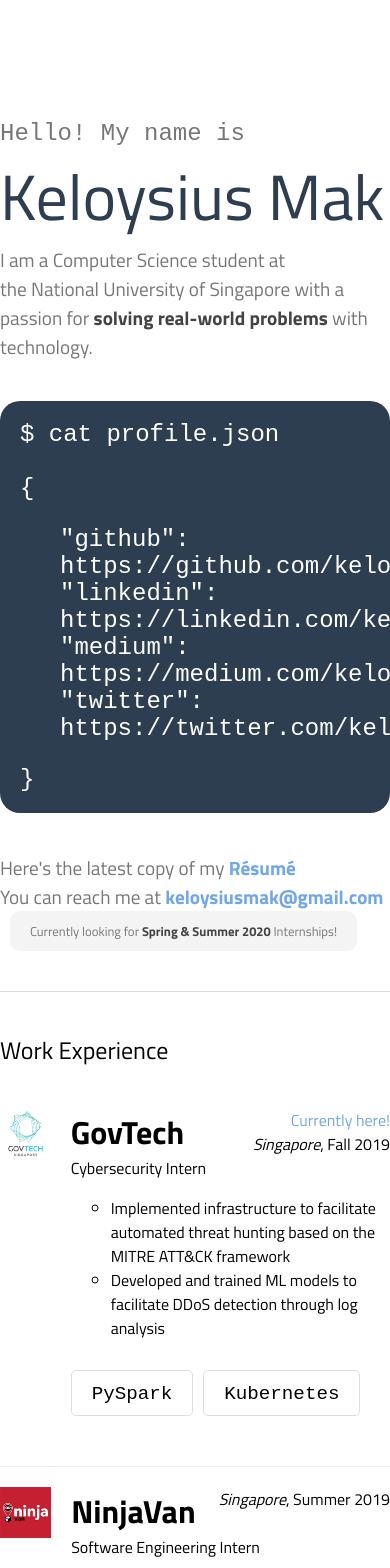
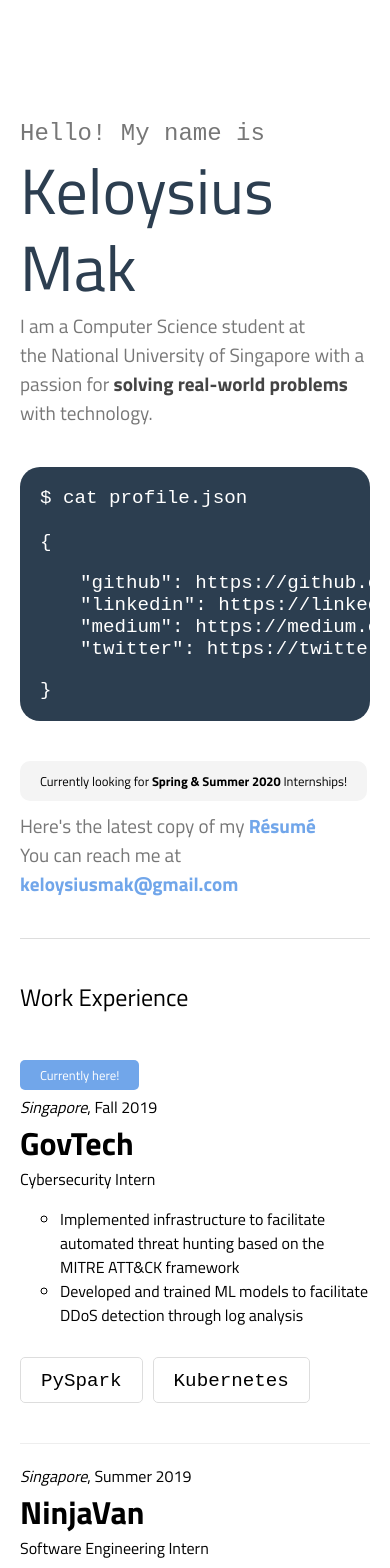
Before and after one commit to keloysiusmak/personal-website, a Vue app: page / in a window 390 px wide. Shown: the top 1568 px of the page. Built offline with nearby package versions, Linux system fonts and the light colour scheme.

Commit message:
Update homepage for mobile responsiveness

```diff
--- a/src/components/Home.vue
+++ b/src/components/Home.vue
@@ -17,10 +17,9 @@
           }
         </code>
       </div>
-      <div class="headline">Here's the latest copy of my <a href="">Résumé</a></div>
-      <div class="headline">You can reach me at <a href="">keloysiusmak@gmail.com</a>
-        <div class="alert">Currently looking for <strong>Spring & Summer 2020</strong> Internships!</div>
-      </div>
+      <div class="alert">Currently looking for <strong>Spring & Summer 2020</strong> Internships!</div>
+      <div class="headline">Here's the latest copy of my <a href="https://www.dropbox.com/s/slgiosooteb2g1m/R%C3%A9sum%C3%A9.pdf?dl=0" target="_blank">Résumé</a></div>
+      <div class="headline">You can reach me at <a href="mailto:keloysiusmak@gmail.com">keloysiusmak@gmail.com</a></div>
       <div class="feature">
         Work Experience
       </div>
@@ -29,7 +28,8 @@
           <img src="../assets/img/govtech.png" />
         </div>
         <div class="writeup">
-          <div class="date"><span class="highlight">Currently here!</span><br/><i>Singapore</i>, Fall 2019</div>
+          <div class="highlight">Currently here!</div>
+          <div class="date"><i>Singapore</i>, Fall 2019</div>
           <div class="title">GovTech</div>
           <div class="position">Cybersecurity Intern</div>
           <ul>
@@ -55,7 +55,7 @@
             <li>Created internal tools for endpoint load monitoring and alert triggering for 40 million daily messages</li>
             <li>Built tools to speed up and assist QA team for publishing and consuming high volumes of Kafka messages</li>
           </ul>
-          <div class="article">Featured Article: <a href="https://medium.com/@keloysiusmak/the-importance-of-people-b914f4289f6a" target="_blank">The Importance of People</a></div>
+          <div class="article">Medium Stories: <a href="https://medium.com/@keloysiusmak/the-importance-of-people-b914f4289f6a" target="_blank">The Importance of People</a></div>
           <div class="tag-wrapper">
             <div class="tag"><code>ELK</code></div>
             <div class="tag"><code>Golang</code></div>
@@ -138,10 +138,11 @@
   padding: 20px;
   margin: 40px 0;
   overflow-x: scroll;
+  white-space: nowrap;
 }
 div.json-wrapper code {
   color: #FFF;
-  font-size: 1.5rem;
+  font-size: 1.2rem;
 }
 div.json-wrapper code a {
   color: #FFF;
@@ -151,10 +152,11 @@
   list-style-type: none;
 }
 div.wrapper {
-  width: 100%;
+  width: calc(100% - 40px);
   max-width: 800px;
   text-align: left;
   margin: 20px;
+  padding: 0 20px;
 }
 div.feature {
   text-align: left;
@@ -166,6 +168,8 @@
 div.hero {
   font-size: 4rem;
   color: #2c3e50;
+  line-height: 4.8rem;
+  margin: 5px 0;
 }
 div.headline strong {
   color: #444;
@@ -185,9 +189,15 @@
   margin-bottom: 20px;
   display: flex;
   flex-direction: row;
+  width: calc(100% - 0px);
 }
 div.listing:last-of-type {
   border-bottom: 0;
+}
+@media only screen and (max-width: 600px) {
+  div.listing .img-wrapper {
+    display: none;
+  }
 }
 div.listing .img-wrapper {
   width: 120px;
@@ -197,17 +207,20 @@
   width: 100%;
 }
 div.listing .writeup {
-  display: inline-table;
 }
 div.listing .writeup ul {
   list-style-type: circle;
 }
 div.listing .writeup .date {
-  float: right;
-  text-align: right;
 }
-div.listing .writeup .date .highlight {
-  color: #71a6ea;
+div.listing .writeup .highlight {
+  background-color: #71a6ea;
+  color: #fff;
+  padding: 5px 20px;
+  font-size: 0.8rem;
+  border-radius: 5px;
+  margin: 5px 0;
+  display: inline-block;
 }
 div.listing .writeup .title {
   font-weight: bold;
@@ -225,7 +238,8 @@
   text-decoration: none;
 }
 div.listing .writeup .tag-wrapper {
-  margin: 30px 0;
+  margin: 30px 0 10px 0;
+  overflow-x: scroll;
 }
 div.listing .writeup .tag-wrapper .tag {
   border-radius: 5px;
@@ -233,7 +247,7 @@
   padding: 10px 20px;
   text-align: center;
   display: inline-block;
-  margin: 0 5px;
+  margin: 0px 10px 10px 0;
   width: auto;
 }
 div.listing .writeup .tag-wrapper .tag:first-of-type {
@@ -252,6 +266,6 @@
   font-size: 0.8rem;
   background-color: #f4f4f4;
   display: inline-block;
-  margin-left: 10px;
+  margin: 0 0 10px 0;
 }
 </style>
```
